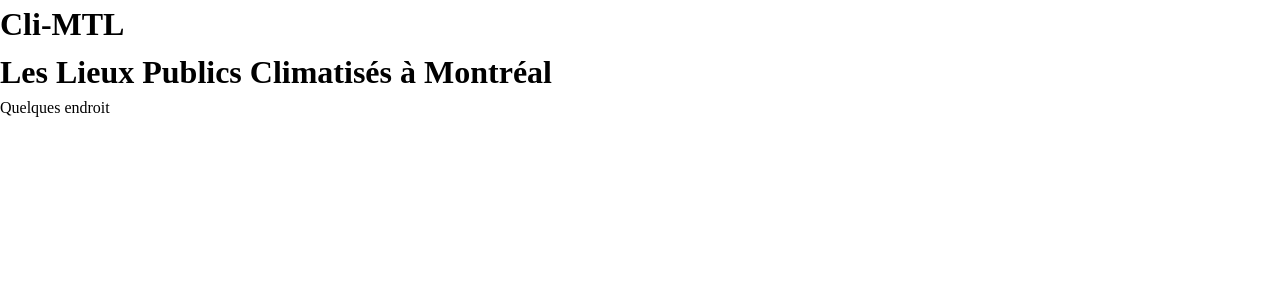
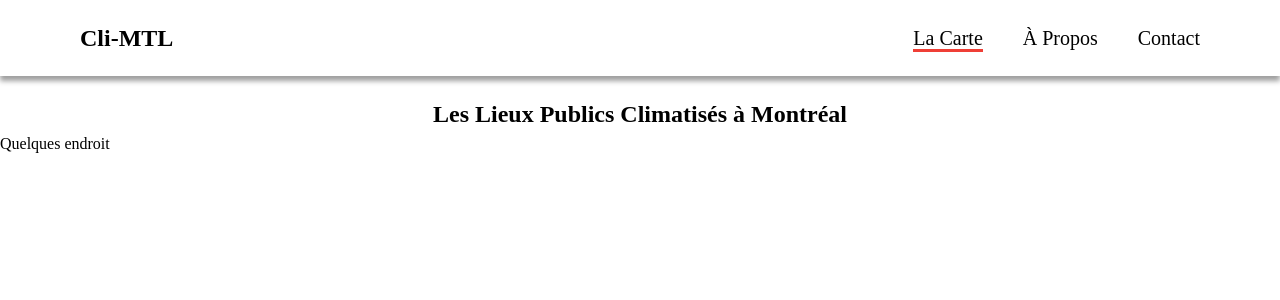
Before and after one commit to brandon-viterbo/cli-mtl, a React (Vite) app: page / in a window 1280 px wide. Shown: the top 300 px of the page. Built offline with nearby package versions, Linux system fonts and the light colour scheme.

Commit message:
Add NavBar to each page

```diff
--- /dev/null
+++ b/src/components/NavBar/NavBar.jsx
@@ -0,0 +1,57 @@
+import { useState } from "react";
+import { Link } from "react-router-dom";
+import styles from "./NavBar.module.css";
+
+function NavItems({ current, setCurrent }) {
+  const navItemsData = [
+    {
+      id: 0,
+      link: "/",
+      text: "La Carte",
+    },
+    {
+      id: 1,
+      link: "/a-propos",
+      text: "À Propos",
+    },
+    {
+      id: 2,
+      link: "/contact",
+      text: "Contact",
+    },
+  ];
+
+  const listItems = navItemsData.map((item) => (
+    <li>
+      <Link
+        to={item.link}
+        className={item.link === current ? styles.nav__link__UNDERLINE : ""}
+        onClick={() => {
+          setCurrent(item.link);
+        }}
+      >
+        {item.text}
+      </Link>
+    </li>
+  ));
+
+  return <ul className={styles.nav__items}>{listItems}</ul>;
+}
+
+function NavBar({isError}) {
+  const initial = isError ? "" : "/";
+  const [current, setCurrent] = useState(initial);
+
+  return (
+    <nav className={styles.nav}>
+      <h1>
+        <Link to="/" onClick={() => setCurrent("/")}>
+          Cli-MTL
+        </Link>
+      </h1>
+      <NavItems current={current} setCurrent={setCurrent} />
+    </nav>
+  );
+}
+
+export default NavBar;
--- /dev/null
+++ b/src/components/NavBar/NavBar.module.css
@@ -0,0 +1,30 @@
+.nav,
+.nav__items {
+  display: flex;
+  align-items: center;
+  justify-content: space-between;
+}
+
+.nav {
+  position: sticky;
+  top: 0;
+  padding: 1.25rem 5rem;
+  box-shadow: 0px 5px 5px hsl(0deg 0% 0% / 0.38);
+  margin-bottom: 1.25rem;
+}
+
+.nav__items {
+  list-style-type: none;
+  font-size: 1.25rem;
+  gap: 2em;
+}
+
+.nav a {
+  text-decoration: none;
+  color: black;
+}
+
+.nav__link__UNDERLINE {
+  border-bottom: 3px solid hsl(2.92, 85.25%, 57.45%);
+  margin-bottom: -3px;
+}
--- a/src/routes/Erreur.jsx
+++ b/src/routes/Erreur.jsx
@@ -1,5 +1,12 @@
+import NavBar from "../components/NavBar/NavBar";
+
 function Erreur() {
-  return <h2>404 Not Found</h2>;
+  return (
+    <>
+      <NavBar isError={true} />
+      <h2>404 Error Not found</h2>
+    </>
+  );
 }
 
 export default Erreur;
--- a/src/routes/LaCarte.jsx
+++ b/src/routes/LaCarte.jsx
@@ -1,7 +1,7 @@
 function LaCarte() {
   return (
     <>
-      <h1>Les Lieux Publics Climatisés à Montréal</h1>
+      <h2>Les Lieux Publics Climatisés à Montréal</h2>
       <p>Quelques endroit</p>
     </>
   );
--- a/src/routes/Root.jsx
+++ b/src/routes/Root.jsx
@@ -1,5 +1,6 @@
 import { useEffect } from "react";
 import { Outlet } from "react-router-dom";
+import NavBar from "../components/NavBar/NavBar";
 
 let didInit = false;
 
@@ -13,7 +14,7 @@ function Root() {
 
   return (
     <>
-      <h1>Cli-MTL</h1>
+      <NavBar isError={false} />
       <Outlet />
     </>
   );
```
Also changed, not shown: src/styles/index.css (+27 -6 lines).
